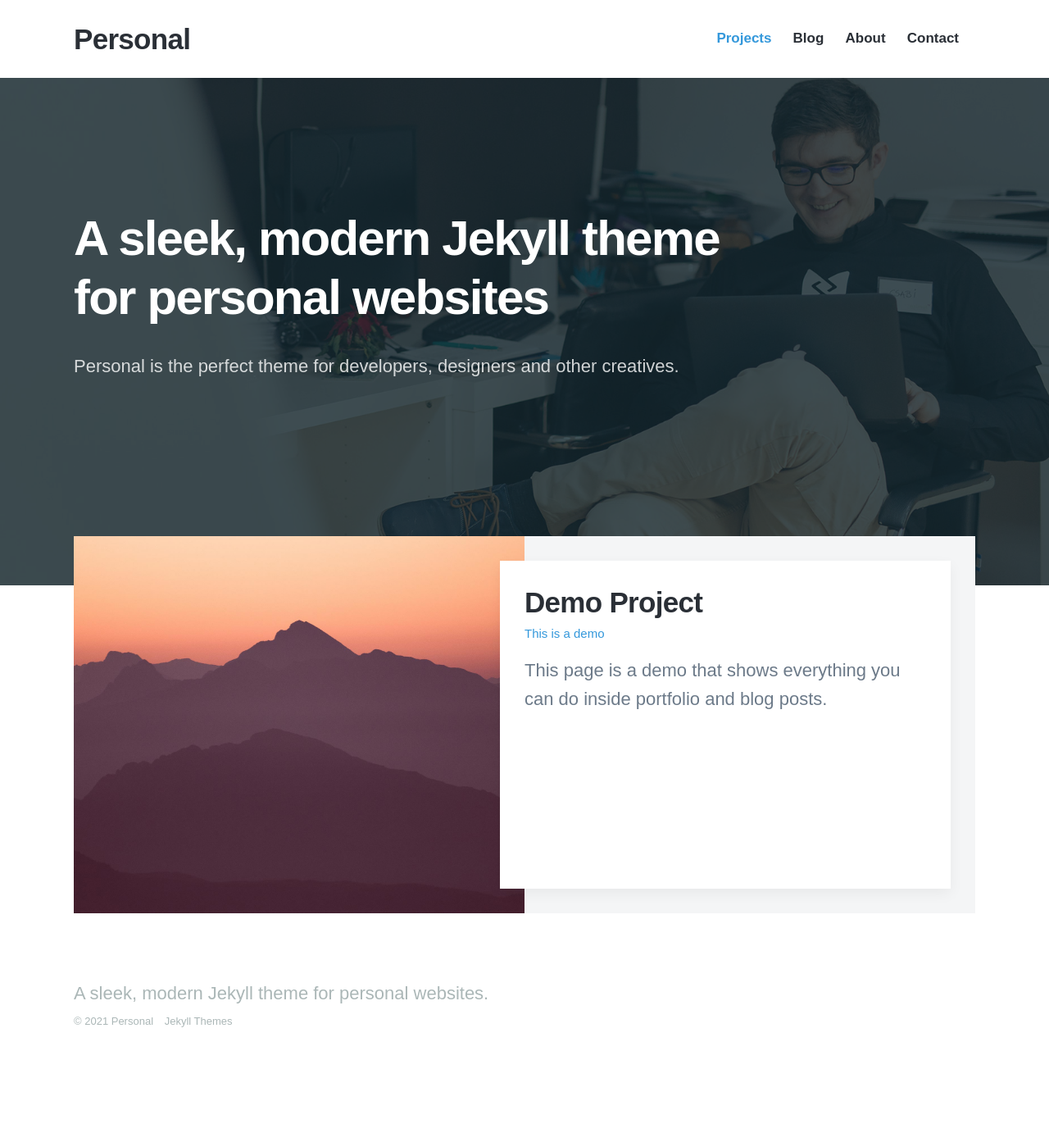
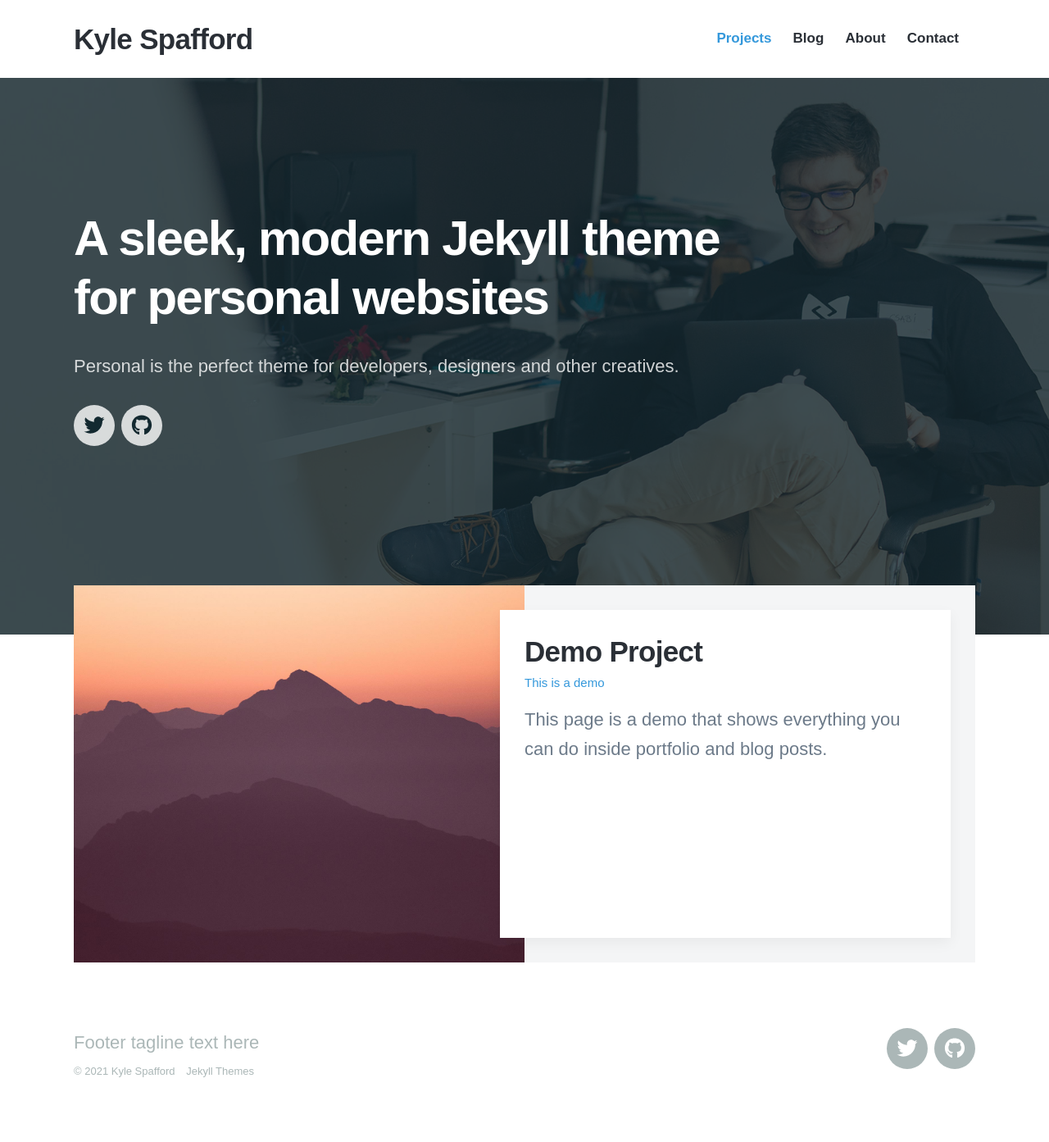
Before and after one commit to kspaff/kspaff.github.io, a Jekyll site: the page built from index.html, in a window 1280 px wide. Shown: the whole page at 82% size. Built offline with Jekyll 4.4.1, drawn with Linux system fonts in a browser that asks for light colours; nearby versions of some CDN libraries; some web fonts are replaced; before the commit the page ends 1332 px from its top, so only the background shows below that.

Commit message:
add site name and basic twitter/github

```diff
--- a/_config.yml
+++ b/_config.yml
@@ -1,6 +1,6 @@
-site: Personal Jekyll Theme
+site: Kyle Spafford
 
-url:
+url: https://kylespafford.com
 baseurl:
 
 collections:
--- a/_data/settings.yml
+++ b/_data/settings.yml
@@ -1,5 +1,5 @@
 basic_settings:
-  site_title: Personal
+  site_title: Kyle Spafford
   favicon_image: /images/favicon.png
 
 header_settings:
@@ -18,7 +18,7 @@ menu_settings:
       url: '/contact'
 
 footer_settings:
-  footer_tagline: A sleek, modern Jekyll theme for personal websites.
+  footer_tagline: Footer tagline text here
 
 hero_settings:
   overlay_opacity: 0.8
@@ -34,7 +34,7 @@ contact_settings:
 
 social_settings:
   facebook_url: ''
-  twitter_url: ''
+  twitter_url: 'https://twitter.com/kspaff'
   instagram_url: ''
   snapchat_url: ''
   youtube_url: ''
@@ -50,7 +50,7 @@ social_settings:
   dribbble_url: ''
   behance_url: ''
   deviantart_url: ''
-  github_url: ''
+  github_url: 'https://github.com/kspaff'
   reddit_url: ''
   flickr_url: ''
   etsy_url: ''
```
